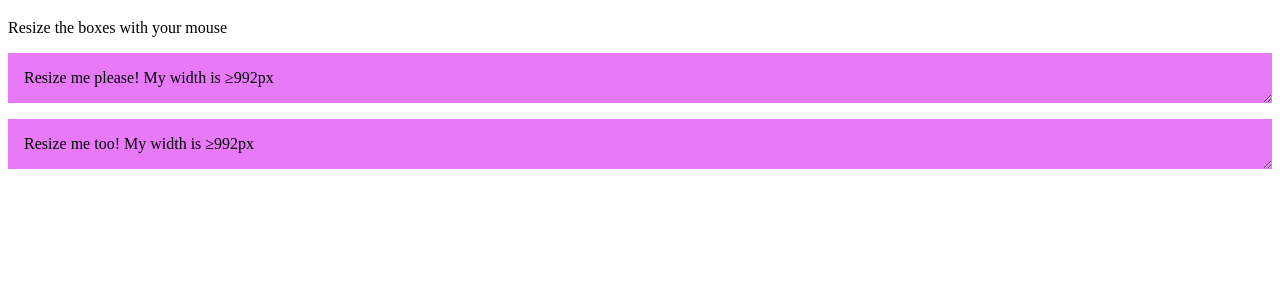
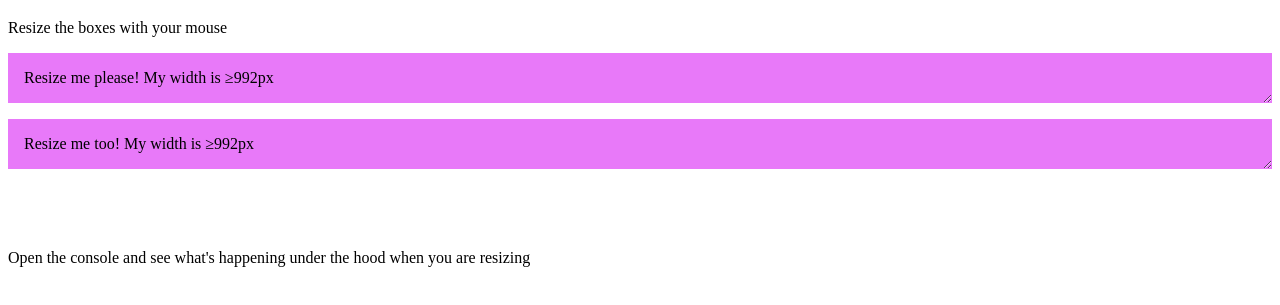
Before and after one commit to Electryy/scss-container-queries, a website with bundled scripts: page examples/index.html in a window 1280 px wide. Shown: the part 61-366 px from the top of the page. Built offline with nearby package versions, Linux system fonts and the light colour scheme.

Commit message:
Modified example html

```diff
--- a/examples/index.html
+++ b/examples/index.html
@@ -14,6 +14,10 @@
             padding: 1rem;
             margin-bottom: 1rem;
         }
+
+        .instructions {
+            margin-top: 5rem;
+        }
     </style>
 </head>
 
@@ -22,6 +26,7 @@
     <p>Resize the boxes with your mouse</p>
     <div class="resizeMe" data-cq>Resize me please!</div>
     <div class="resizeMe" data-cq>Resize me too!</div>
+    <p class="instructions">Open the console and see what's happening under the hood when you are resizing</p>
 </body>
 
 </html>
--- a/package.json
+++ b/package.json
@@ -1,6 +1,6 @@
 {
   "name": "scss-container-queries",
-  "version": "1.0.0",
+  "version": "1.0.2",
   "description": "Container queries made with sass mixins and a little bit of javascript",
   "main": "container-width-encoder.js",
   "author": "Markus Kumpulainen (Electryy) https://github.com/Electryy",
```
